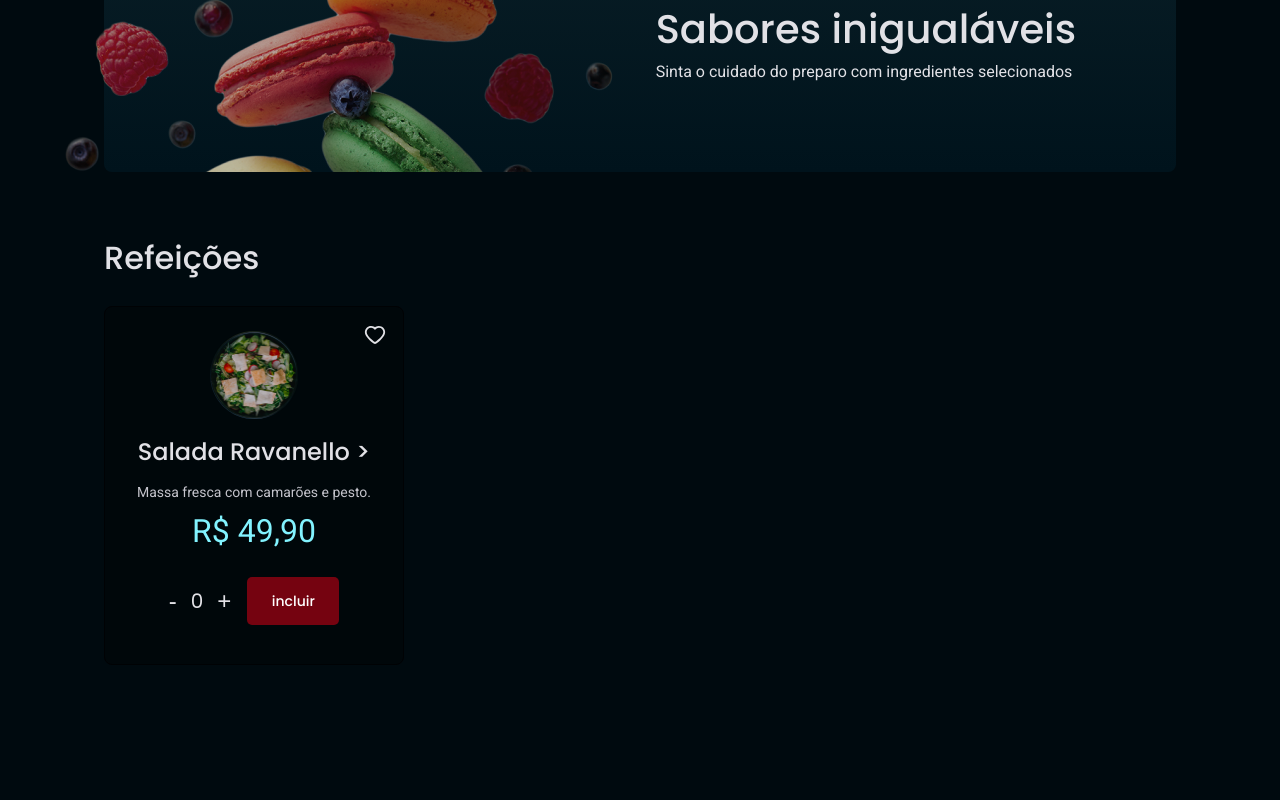
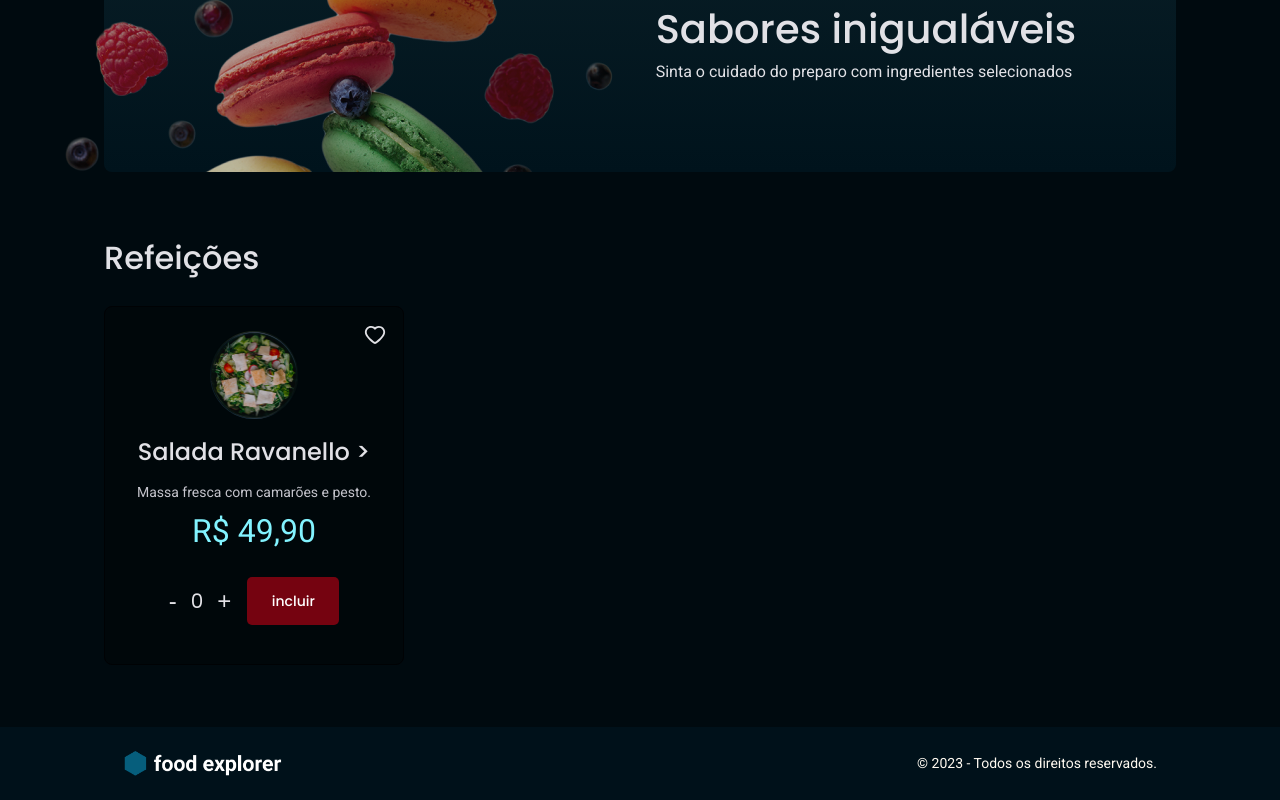
Before and after one commit to cah90/foodexplorer-frontend, a React (Vite) app: page / in a window 1280 px wide. Shown: the part 352-1152 px from the top of the page. Before the commit the page ends 1079 px from the top, so only its background shows below. Built offline with nearby package versions, Linux system fonts and the light colour scheme.

Commit message:
feat: added footer component

```diff
--- /dev/null
+++ b/src/components/Footer/index.jsx
@@ -0,0 +1,11 @@
+import { Container } from "./styles"
+
+export function Footer() {
+	return (
+		<Container>
+			<img src="./logo.png" alt="Logo do Food Explorer" />
+
+			<span>© 2023 - Todos os direitos reservados.</span>
+		</Container>
+	)
+}
--- /dev/null
+++ b/src/components/Footer/styles.js
@@ -0,0 +1,36 @@
+import styled from "styled-components"
+
+export const Container = styled.footer`
+	background-color: ${({ theme }) => theme.COLORS.DARK_600};
+
+	display: flex;
+	align-items: center;
+	justify-content: space-around;
+	gap: 0.8rem;
+
+	padding: 2.4rem 2rem;
+
+	> img {
+		height: 1.8rem;
+	}
+
+	> span {
+		font-family: "Roboto", sans-serif;
+		font-size: 1.2rem;
+		font-weight: 400;
+		color: ${({ theme }) => theme.COLORS.LIGHT_200};
+	}
+
+	@media (min-width: 1024px) {
+		justify-content: space-between;
+		padding: 2.4rem 12.3rem;
+
+		> img {
+			height: 2.5rem;
+		}
+
+		> span {
+			font-size: 1.4rem;
+		}
+	}
+`
--- a/src/components/Header/styles.js
+++ b/src/components/Header/styles.js
@@ -40,7 +40,7 @@ export const Container = styled.header`
 	align-items: center;
 	justify-content: space-evenly;
 
-	padding: 5.6rem 2.8rem 2.4rem;
+	padding: 2.4rem 2.8rem;
 
 	background-color: ${({ theme }) => theme.COLORS.DARK_600};
 
--- a/src/pages/Home/index.jsx
+++ b/src/pages/Home/index.jsx
@@ -1,6 +1,7 @@
 import { Container, Wrapper, Hero, Section } from "./styles"
 
 import { Header } from "../../components/Header"
+import { Footer } from "../../components/Footer"
 import { Card } from "../../components/Card"
 
 export function Home() {
@@ -28,6 +29,8 @@ export function Home() {
 					</div>
 				</Section>
 			</Wrapper>
+
+			<Footer />
 		</Container>
 	)
 }
```
